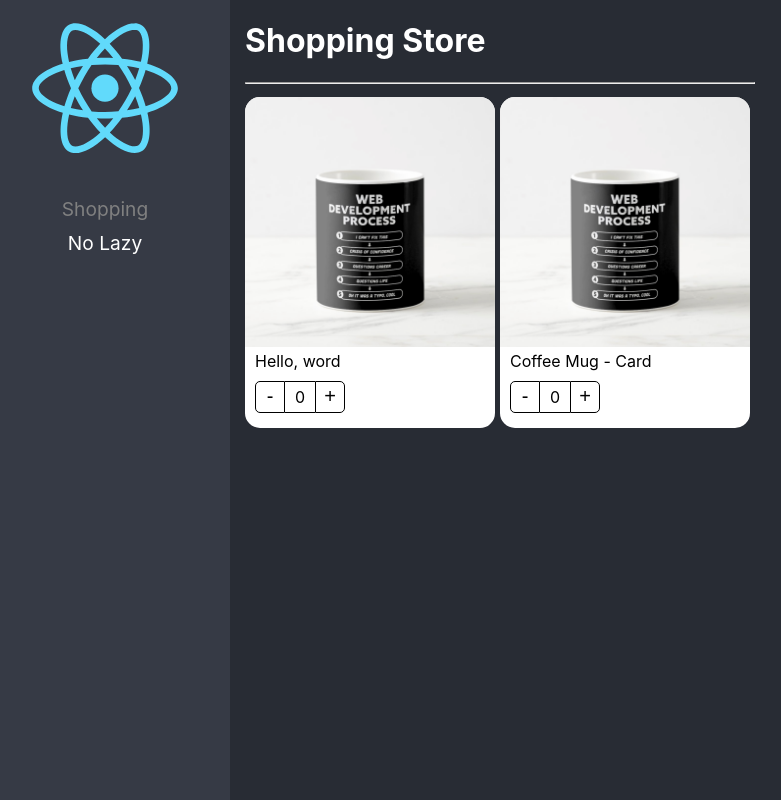
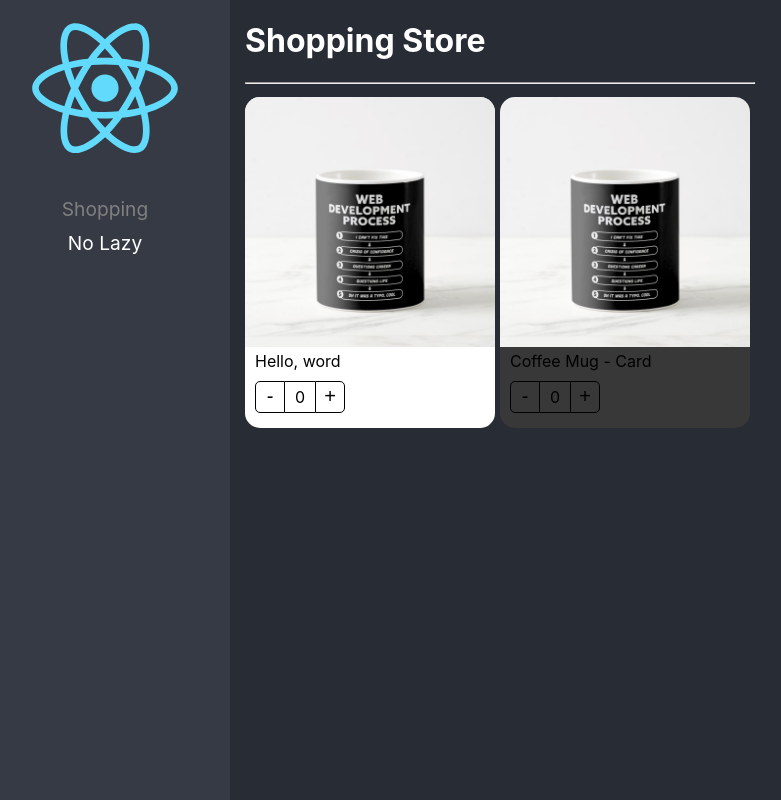
Before and after one commit to luisflorescode/react-pro, a React (Create React App) app in the folder 02-react-app/: page /shopping in a window 1280 px wide. Shown: the whole page, without its empty margins (20-801 px from the left). Built offline with nearby package versions, Linux system fonts and the light colour scheme; the HTML template or start-up script is replaced by a standard one.

Commit message:
Custom className

```diff
--- a/02-react-app/src/02-component-patterns/components/ProductCard.tsx
+++ b/02-react-app/src/02-component-patterns/components/ProductCard.tsx
@@ -1,20 +1,27 @@
-import { createContext } from 'react';
+import { createContext, ReactElement } from 'react';
 import useProduct from '../hooks/useProduct';
 import styles from '../styles/styles.module.css';
-import {
-  ProductCardProps,
-  ProductContextProps,
-} from '../interfaces/product-interfaces';
+import { Product, ProductContextProps } from '../interfaces/product-interfaces';
 
 export const ProductContext = createContext({} as ProductContextProps);
 const { Provider } = ProductContext;
 
-export default function ProductCard({ children, product }: ProductCardProps) {
+export interface ProductCardProps {
+  product: Product;
+  children?: ReactElement | ReactElement[];
+  className?: string;
+}
+
+export default function ProductCard({
+  children,
+  product,
+  className,
+}: ProductCardProps) {
   const { counter, increaseBy } = useProduct();
 
   return (
     <Provider value={{ counter, increaseBy, product }}>
-      <div className={styles.productCard}>{children}</div>
+      <div className={`${styles.productCard} ${className}`}>{children}</div>
     </Provider>
   );
 }
--- a/02-react-app/src/02-component-patterns/pages/ShoppingPage.tsx
+++ b/02-react-app/src/02-component-patterns/pages/ShoppingPage.tsx
@@ -1,4 +1,10 @@
-import { ProductButtons, ProductCard, ProductImage, ProductTitle } from "../components";
+import {
+  ProductButtons,
+  ProductCard,
+  ProductImage,
+  ProductTitle,
+} from '../components';
+import '../styles/custom-styles.css';
 
 const product = {
   id: '1',
@@ -23,7 +29,7 @@ export default function ShoppingPage() {
           <ProductCard.Title title="Hello, word" />
           <ProductCard.Buttons />
         </ProductCard>
-        <ProductCard product={product}>
+        <ProductCard product={product} className="bg-dark">
           <ProductImage />
           <ProductTitle />
           <ProductButtons />
--- /dev/null
+++ b/02-react-app/src/02-component-patterns/styles/custom-styles.css
@@ -0,0 +1,3 @@
+.bg-dark {
+  background-color: rgb(56, 56, 56);
+}
```
Also changed, not shown: 02-react-app/src/02-component-patterns/interfaces/product-interfaces.ts (+1 -6 lines).
